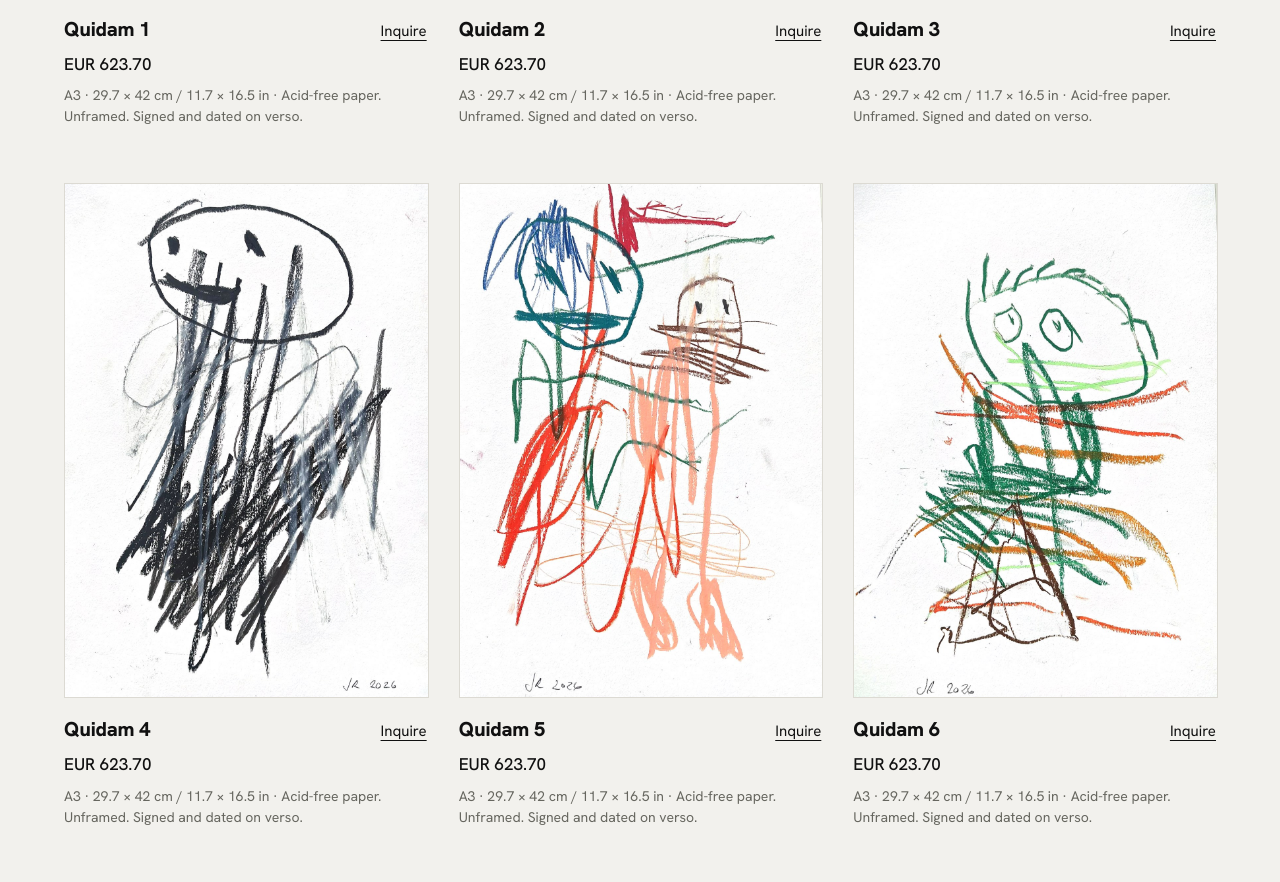
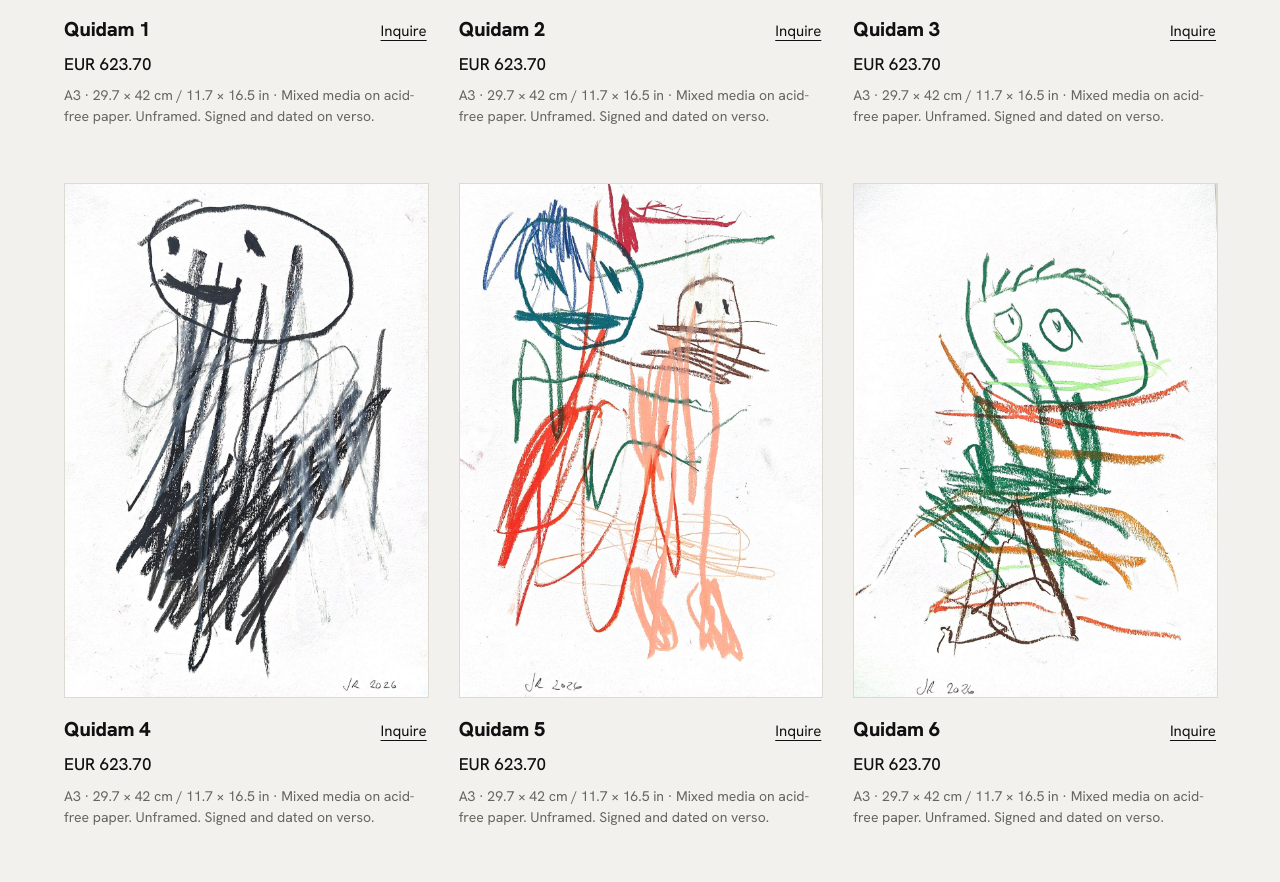
Before and after one commit to johnnyramstedt/whoisjohnny, a plain HTML site: page index.html in a window 1280 px wide. Shown: the part 1860-2742 px from the top of the page. Drawn offline with Linux system fonts and the light colour scheme.

Commit message:
Medium: mixed media on acid-free paper
Co-Authored-By: Claude Sonnet 5.5 <noreply@anthropic.com>
Claude-Session: https://claude.ai/code/session_01K7nTnSGaSnzA5LzCZi6BdW

```diff
--- a/index.html
+++ b/index.html
@@ -17,7 +17,7 @@
 <link rel="icon" href="/favicon.ico" sizes="48x48">
 <link rel="apple-touch-icon" href="/apple-touch-icon.png">
 <title>WhoIsJohnny? A project about who gets to be somebody</title>
-<meta name="description" content="Pantheon, a series of drawings of anonymous figures by Johnny Ramstedt. Unique works on paper, A3, acid-free paper, signed and dated.">
+<meta name="description" content="Pantheon, a series of drawings of anonymous figures by Johnny Ramstedt. Unique mixed media works on acid-free paper, A3, signed and dated.">
 <link rel="canonical" href="https://whoisjohnny.com/">
 <meta property="og:type" content="website">
 <meta property="og:site_name" content="WhoIsJohnny?">
@@ -79,7 +79,7 @@ a:focus-visible{outline:2px solid #111111;outline-offset:4px}
 <section id="works" style="display: flex; flex-direction: column; gap: 40px; padding: 96px 0; border-top: 1px solid #d9d7d0">
 <div style="display: flex; flex-wrap: wrap; gap: 8px 32px; justify-content: space-between; align-items: baseline">
 <h2 style="margin: 0; font-size: 15px; font-weight: 500; color: #66665f">Works, Pantheon</h2>
-<div style="font-size: 15px; color: #66665f">Unique works on paper. A4, A3 and larger. Acid-free paper. Unframed. Monogrammed and dated on recto, signed and dated on verso.</div>
+<div style="font-size: 15px; color: #66665f">Unique works on paper. A4, A3 and larger. Mixed media on acid-free paper. Unframed. Monogrammed and dated on recto, signed and dated on verso.</div>
 </div>
 <div style="display: grid; grid-template-columns: repeat(auto-fill, minmax(min(320px, 100%), 1fr)); gap: 56px 32px">
 <div style="display: flex; flex-direction: column; gap: 16px; min-width: 0">
@@ -89,7 +89,7 @@ a:focus-visible{outline:2px solid #111111;outline-offset:4px}
 <a href="#inquiries" style="font-size: 15px">Inquire</a>
 </div>
 <div style="font-size: 17px; font-weight: 500; margin-top: -8px">EUR 623.70</div>
-<div style="font-size: 14px; color: #66665f; margin-top: -8px">A3 · 29.7 × 42 cm / 11.7 × 16.5 in · Acid-free paper. Unframed. Signed and dated on verso.</div>
+<div style="font-size: 14px; color: #66665f; margin-top: -8px">A3 · 29.7 × 42 cm / 11.7 × 16.5 in · Mixed media on acid-free paper. Unframed. Signed and dated on verso.</div>
 </div>
 <div style="display: flex; flex-direction: column; gap: 16px; min-width: 0">
 <img src="/pantheon/q2.jpg" alt="Quidam 2, drawing: a figure with orange hair and wide eyes, red scribble body" style="display: block; width: 100%; height: auto; background: #ffffff; border: 1px solid #dcdad3">
@@ -98,7 +98,7 @@ a:focus-visible{outline:2px solid #111111;outline-offset:4px}
 <a href="#inquiries" style="font-size: 15px">Inquire</a>
 </div>
 <div style="font-size: 17px; font-weight: 500; margin-top: -8px">EUR 623.70</div>
-<div style="font-size: 14px; color: #66665f; margin-top: -8px">A3 · 29.7 × 42 cm / 11.7 × 16.5 in · Acid-free paper. Unframed. Signed and dated on verso.</div>
+<div style="font-size: 14px; color: #66665f; margin-top: -8px">A3 · 29.7 × 42 cm / 11.7 × 16.5 in · Mixed media on acid-free paper. Unframed. Signed and dated on verso.</div>
 </div>
 <div style="display: flex; flex-direction: column; gap: 16px; min-width: 0">
 <img src="/pantheon/q3.jpg" alt="Quidam 3, drawing: a figure in red-rimmed glasses with black hair" style="display: block; width: 100%; height: auto; background: #ffffff; border: 1px solid #dcdad3">
@@ -107,7 +107,7 @@ a:focus-visible{outline:2px solid #111111;outline-offset:4px}
 <a href="#inquiries" style="font-size: 15px">Inquire</a>
 </div>
 <div style="font-size: 17px; font-weight: 500; margin-top: -8px">EUR 623.70</div>
-<div style="font-size: 14px; color: #66665f; margin-top: -8px">A3 · 29.7 × 42 cm / 11.7 × 16.5 in · Acid-free paper. Unframed. Signed and dated on verso.</div>
+<div style="font-size: 14px; color: #66665f; margin-top: -8px">A3 · 29.7 × 42 cm / 11.7 × 16.5 in · Mixed media on acid-free paper. Unframed. Signed and dated on verso.</div>
 </div>
 <div style="display: flex; flex-direction: column; gap: 16px; min-width: 0">
 <img src="/pantheon/q4.jpg" alt="Quidam 4, drawing: a smiling figure in black" style="display: block; width: 100%; height: auto; background: #ffffff; border: 1px solid #dcdad3">
@@ -116,7 +116,7 @@ a:focus-visible{outline:2px solid #111111;outline-offset:4px}
 <a href="#inquiries" style="font-size: 15px">Inquire</a>
 </div>
 <div style="font-size: 17px; font-weight: 500; margin-top: -8px">EUR 623.70</div>
-<div style="font-size: 14px; color: #66665f; margin-top: -8px">A3 · 29.7 × 42 cm / 11.7 × 16.5 in · Acid-free paper. Unframed. Signed and dated on verso.</div>
+<div style="font-size: 14px; color: #66665f; margin-top: -8px">A3 · 29.7 × 42 cm / 11.7 × 16.5 in · Mixed media on acid-free paper. Unframed. Signed and dated on verso.</div>
 </div>
 <div style="display: flex; flex-direction: column; gap: 16px; min-width: 0">
 <img src="/pantheon/q5.jpg" alt="Quidam 5, drawing: two figures in teal and salmon pink" style="display: block; width: 100%; height: auto; background: #ffffff; border: 1px solid #dcdad3">
@@ -125,7 +125,7 @@ a:focus-visible{outline:2px solid #111111;outline-offset:4px}
 <a href="#inquiries" style="font-size: 15px">Inquire</a>
 </div>
 <div style="font-size: 17px; font-weight: 500; margin-top: -8px">EUR 623.70</div>
-<div style="font-size: 14px; color: #66665f; margin-top: -8px">A3 · 29.7 × 42 cm / 11.7 × 16.5 in · Acid-free paper. Unframed. Signed and dated on verso.</div>
+<div style="font-size: 14px; color: #66665f; margin-top: -8px">A3 · 29.7 × 42 cm / 11.7 × 16.5 in · Mixed media on acid-free paper. Unframed. Signed and dated on verso.</div>
 </div>
 <div style="display: flex; flex-direction: column; gap: 16px; min-width: 0">
 <img src="/pantheon/q6.jpg" alt="Quidam 6, drawing: a green figure with orange stripes" style="display: block; width: 100%; height: auto; background: #ffffff; border: 1px solid #dcdad3">
@@ -134,7 +134,7 @@ a:focus-visible{outline:2px solid #111111;outline-offset:4px}
 <a href="#inquiries" style="font-size: 15px">Inquire</a>
 </div>
 <div style="font-size: 17px; font-weight: 500; margin-top: -8px">EUR 623.70</div>
-<div style="font-size: 14px; color: #66665f; margin-top: -8px">A3 · 29.7 × 42 cm / 11.7 × 16.5 in · Acid-free paper. Unframed. Signed and dated on verso.</div>
+<div style="font-size: 14px; color: #66665f; margin-top: -8px">A3 · 29.7 × 42 cm / 11.7 × 16.5 in · Mixed media on acid-free paper. Unframed. Signed and dated on verso.</div>
 </div>
 <div style="display: flex; flex-direction: column; gap: 16px; min-width: 0">
 <img src="/pantheon/q7.jpg" alt="Quidam 7, drawing: a figure outlined in brown with a long mouth" style="display: block; width: 100%; height: auto; background: #ffffff; border: 1px solid #dcdad3">
@@ -143,7 +143,7 @@ a:focus-visible{outline:2px solid #111111;outline-offset:4px}
 <a href="#inquiries" style="font-size: 15px">Inquire</a>
 </div>
 <div style="font-size: 17px; font-weight: 500; margin-top: -8px">EUR 623.70</div>
-<div style="font-size: 14px; color: #66665f; margin-top: -8px">A3 · 29.7 × 42 cm / 11.7 × 16.5 in · Acid-free paper. Unframed. Signed and dated on verso.</div>
+<div style="font-size: 14px; color: #66665f; margin-top: -8px">A3 · 29.7 × 42 cm / 11.7 × 16.5 in · Mixed media on acid-free paper. Unframed. Signed and dated on verso.</div>
 </div>
 <div style="display: flex; flex-direction: column; gap: 16px; min-width: 0">
 <img src="/pantheon/q8.jpg" alt="Quidam 8, drawing: two figures in black with wide eyes" style="display: block; width: 100%; height: auto; background: #ffffff; border: 1px solid #dcdad3">
@@ -152,7 +152,7 @@ a:focus-visible{outline:2px solid #111111;outline-offset:4px}
 <a href="#inquiries" style="font-size: 15px">Inquire</a>
 </div>
 <div style="font-size: 17px; font-weight: 500; margin-top: -8px">EUR 623.70</div>
-<div style="font-size: 14px; color: #66665f; margin-top: -8px">A3 · 29.7 × 42 cm / 11.7 × 16.5 in · Acid-free paper. Unframed. Signed and dated on verso.</div>
+<div style="font-size: 14px; color: #66665f; margin-top: -8px">A3 · 29.7 × 42 cm / 11.7 × 16.5 in · Mixed media on acid-free paper. Unframed. Signed and dated on verso.</div>
 </div>
 <div style="display: flex; flex-direction: column; gap: 16px; min-width: 0">
 <img src="/pantheon/q9.jpg" alt="Quidam 9, drawing: a figure with a teal head and green and orange body" style="display: block; width: 100%; height: auto; background: #ffffff; border: 1px solid #dcdad3">
@@ -161,7 +161,7 @@ a:focus-visible{outline:2px solid #111111;outline-offset:4px}
 <a href="#inquiries" style="font-size: 15px">Inquire</a>
 </div>
 <div style="font-size: 17px; font-weight: 500; margin-top: -8px">EUR 623.70</div>
-<div style="font-size: 14px; color: #66665f; margin-top: -8px">A3 · 29.7 × 42 cm / 11.7 × 16.5 in · Acid-free paper. Unframed. Signed and dated on verso.</div>
+<div style="font-size: 14px; color: #66665f; margin-top: -8px">A3 · 29.7 × 42 cm / 11.7 × 16.5 in · Mixed media on acid-free paper. Unframed. Signed and dated on verso.</div>
 </div>
 <div style="display: flex; flex-direction: column; gap: 16px; min-width: 0">
 <img src="/pantheon/q10.jpg" alt="Quidam 10, drawing: a figure with teal hair and a black body" style="display: block; width: 100%; height: auto; background: #ffffff; border: 1px solid #dcdad3">
@@ -170,7 +170,7 @@ a:focus-visible{outline:2px solid #111111;outline-offset:4px}
 <a href="#inquiries" style="font-size: 15px">Inquire</a>
 </div>
 <div style="font-size: 17px; font-weight: 500; margin-top: -8px">EUR 623.70</div>
-<div style="font-size: 14px; color: #66665f; margin-top: -8px">A3 · 29.7 × 42 cm / 11.7 × 16.5 in · Acid-free paper. Unframed. Signed and dated on verso.</div>
+<div style="font-size: 14px; color: #66665f; margin-top: -8px">A3 · 29.7 × 42 cm / 11.7 × 16.5 in · Mixed media on acid-free paper. Unframed. Signed and dated on verso.</div>
 </div>
 <div style="display: flex; flex-direction: column; gap: 16px; min-width: 0">
 <img src="/pantheon/q11.jpg" alt="Quidam 11, drawing: two heads in blue and black with coloured marks" style="display: block; width: 100%; height: auto; background: #ffffff; border: 1px solid #dcdad3">
@@ -179,7 +179,7 @@ a:focus-visible{outline:2px solid #111111;outline-offset:4px}
 <a href="#inquiries" style="font-size: 15px">Inquire</a>
 </div>
 <div style="font-size: 17px; font-weight: 500; margin-top: -8px">EUR 623.70</div>
-<div style="font-size: 14px; color: #66665f; margin-top: -8px">A3 · 29.7 × 42 cm / 11.7 × 16.5 in · Acid-free paper. Unframed. Signed and dated on verso.</div>
+<div style="font-size: 14px; color: #66665f; margin-top: -8px">A3 · 29.7 × 42 cm / 11.7 × 16.5 in · Mixed media on acid-free paper. Unframed. Signed and dated on verso.</div>
 </div>
 <div style="display: flex; flex-direction: column; gap: 16px; min-width: 0">
 <img src="/pantheon/q12.jpg" alt="Quidam 12, drawing: a black figure with a wide smile and a crown of marks" style="display: block; width: 100%; height: auto; background: #ffffff; border: 1px solid #dcdad3">
@@ -188,7 +188,7 @@ a:focus-visible{outline:2px solid #111111;outline-offset:4px}
 <a href="#inquiries" style="font-size: 15px">Inquire</a>
 </div>
 <div style="font-size: 17px; font-weight: 500; margin-top: -8px">EUR 623.70</div>
-<div style="font-size: 14px; color: #66665f; margin-top: -8px">A3 · 29.7 × 42 cm / 11.7 × 16.5 in · Acid-free paper. Unframed. Signed and dated on verso.</div>
+<div style="font-size: 14px; color: #66665f; margin-top: -8px">A3 · 29.7 × 42 cm / 11.7 × 16.5 in · Mixed media on acid-free paper. Unframed. Signed and dated on verso.</div>
 </div>
 <div style="display: flex; flex-direction: column; gap: 16px; min-width: 0">
 <img src="/pantheon/q13.jpg" alt="Quidam 13, drawing: two black figures with square heads" style="display: block; width: 100%; height: auto; background: #ffffff; border: 1px solid #dcdad3">
@@ -197,7 +197,7 @@ a:focus-visible{outline:2px solid #111111;outline-offset:4px}
 <a href="#inquiries" style="font-size: 15px">Inquire</a>
 </div>
 <div style="font-size: 17px; font-weight: 500; margin-top: -8px">EUR 623.70</div>
-<div style="font-size: 14px; color: #66665f; margin-top: -8px">A3 · 29.7 × 42 cm / 11.7 × 16.5 in · Acid-free paper. Unframed. Signed and dated on verso.</div>
+<div style="font-size: 14px; color: #66665f; margin-top: -8px">A3 · 29.7 × 42 cm / 11.7 × 16.5 in · Mixed media on acid-free paper. Unframed. Signed and dated on verso.</div>
 </div>
 </div>
 </section>
```
